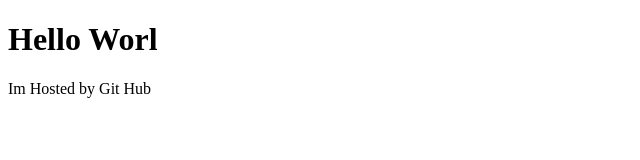
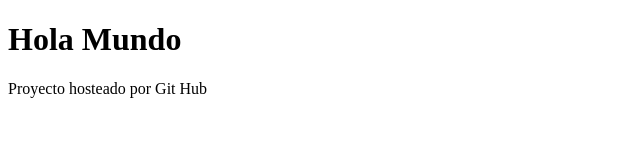
Before and after one commit to sonoramicoGit/sonoramicoGit.github.io, a plain HTML site: page index.html in a window 1280 px wide. Shown: the whole page, without its empty margins (0-640 px from the left). Drawn offline with Linux system fonts and the light colour scheme.

Commit message:
cambio descripcion

```diff
--- a/index.html
+++ b/index.html
@@ -7,7 +7,7 @@
     <title>Document</title>
 </head>
 <body>
-    <h1>Hello Worl</h1>
-    <p>Im Hosted by Git Hub</p>
+    <h1>Hola Mundo</h1>
+    <p>Proyecto hosteado por  Git Hub</p>
 </body>
 </html>
```
